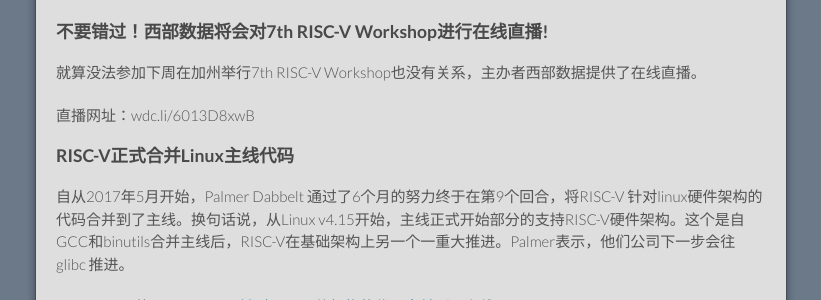
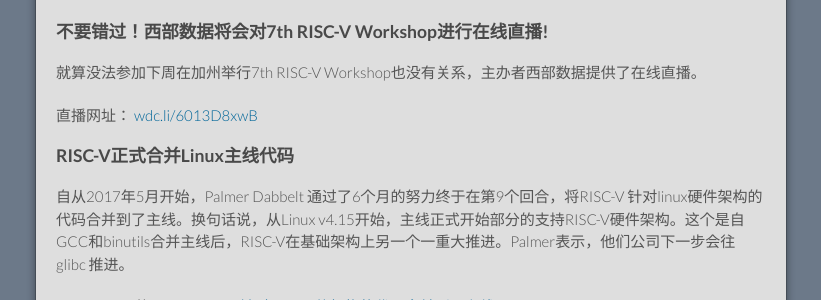
Before and after one commit to cnrv/home, a Jekyll site: the page built from bi-week-rpts/2017-11-23.md, in a window 1280 px wide and 900 px high. Shown: the part 394-694 px from the top of the window, without its empty margins (229-1050 px from the left). Built offline with Jekyll 4.4.1, drawn with Linux system fonts in a browser that asks for light colours; Markdown is read by kramdown in place of the engine named in the settings; comment, search, counter and statistics services are not loaded; our own code applies the rules of GitHub Pages for plain Markdown files; some of the changed lines change nothing that is shown.

Commit message:
fix short link.
Signed-off-by: Alex Guo <xfguo@credosemi.com.cn>

```diff
--- a/bi-week-rpts/2017-11-23.md
+++ b/bi-week-rpts/2017-11-23.md
@@ -17,7 +17,7 @@
 
 就算没法参加下周在加州举行7th RISC-V Workshop也没有关系，主办者西部数据提供了在线直播。
 
-直播网址：wdc.li/6013D8xwB
+直播网址： [wdc.li/6013D8xwB](http://stream.sparkstreetdigital.com/wdc-nov28.html)
 
 ### RISC-V正式合并Linux主线代码
 
```
